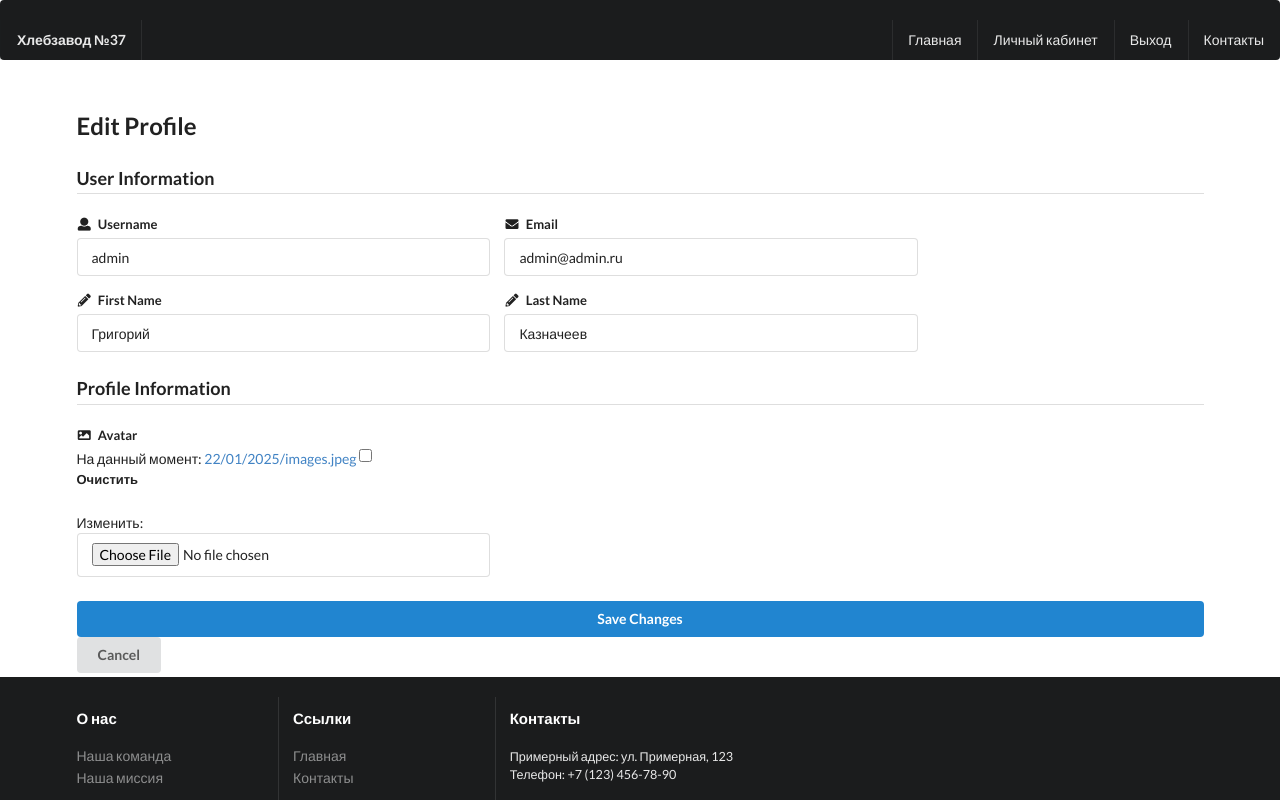
After one commit to extreme6952/my_hleb_zavod, a Django app: page /account/profile-edit-user/ in a window 1280 px wide. The commit adds this page. Run offline with Django 4.2, Linux system fonts and the light colour scheme; a user stored in the database is signed in; data comes from the database, SQL or seed files in the repository; both versions use the stored data as it was after the commit.

Commit message:
добиваю функции аккаунта у юзера

```diff
--- /dev/null
+++ b/account/authentication.py
@@ -0,0 +1 @@
+from django.contrib.auth.models import User
--- a/account/forms.py
+++ b/account/forms.py
@@ -3,6 +3,7 @@ from django.forms import modelformset_factory
 from .models import *
 from django.contrib.auth.models import User
 from django.contrib.auth.forms import UserCreationForm
+from django.forms.models import inlineformset_factory
 
 
 class UserRegistrationForm(UserCreationForm):
@@ -39,3 +40,16 @@ class WorkSchecludeWorkDataForm(forms.ModelForm):
     class Meta:
         model = WorkScheclude
         fields = ['date','is_working']
+
+
+#сделать методы для email
+class UserEditForm(forms.ModelForm):
+    class Meta:
+        model = User
+        fields = ['username','last_name','first_name','email']
+
+
+class UserProfileEditForm(forms.ModelForm):
+    class Meta:
+        model = Profile
+        fields = ['image']
--- a/account/templates/profile/profile_detail_user.html
+++ b/account/templates/profile/profile_detail_user.html
@@ -28,7 +28,7 @@
                     </div>
                 </div>
                 <div class="extra content">
-                    <a href="#" class="ui primary button fluid">Редактировать профиль</a>
+                    <a href="{% url "account:profile_edit_user" %}" class="ui primary button fluid">Редактировать профиль</a>
                 </div>
             </div>
         </div>
--- /dev/null
+++ b/account/templates/profile/profile_edit_user.html
@@ -0,0 +1,98 @@
+{% extends "base.html" %}
+
+{% block title %} Profile Edit User {% endblock title %}
+
+{% block content %}
+<div class="ui container">
+    <h2 class="ui header">Edit Profile</h2>
+    <form class="ui form" method="post" enctype="multipart/form-data">
+        {% csrf_token %}
+
+        <h3 class="ui dividing header">User Information</h3>
+        <div class="fields">
+            <div class="six wide field">
+                <label for="{{ user_form.username.id_for_label }}">
+                    <i class="user icon"></i> Username
+                </label>
+                {{ user_form.username }}
+                {{ user_form.username.errors }}
+            </div>
+            <div class="six wide field">
+                <label for="{{ user_form.email.id_for_label }}">
+                    <i class="envelope icon"></i> Email
+                </label>
+                {{ user_form.email }}
+                {{ user_form.email.errors }}
+            </div>
+        </div>
+        <div class="fields">
+            <div class="six wide field">
+                <label for="{{ user_form.first_name.id_for_label }}">
+                    <i class="pencil alternate icon"></i> First Name
+                </label>
+                {{ user_form.first_name }}
+                {{ user_form.first_name.errors }}
+            </div>
+            <div class="six wide field">
+                <label for="{{ user_form.last_name.id_for_label }}">
+                    <i class="pencil alternate icon"></i> Last Name
+                </label>
+                {{ user_form.last_name }}
+                {{ user_form.last_name.errors }}
+            </div>
+        </div>
+
+        <h3 class="ui dividing header">Profile Information</h3>
+        <div class="fields">
+            <div class="six wide field">
+                <label for="{{ profile_form.image.id_for_label }}">
+                    <i class="image icon"></i> Avatar
+                </label>
+                {{ profile_form.image }}
+                {{ profile_form.image.errors }}
+
+                <!-- Image preview -->
+                <div id="image-preview" style="margin-top: 10px;">
+                    <img id="avatar-preview" src="#" alt="Avatar Preview" style="display:none; max-width: 100%;"/>
+                </div>
+            </div>
+        </div>
+
+        <!-- Save button -->
+        <button class="ui button primary fluid" type="submit">Save Changes</button>
+
+        <!-- Cancel button -->
+        <a href="{% url 'account:profile_worker' %}" class="ui button">Cancel</a>
+    </form>
+</div>
+
+<style>
+    /* Custom styles for better spacing and aesthetics */
+    .ui.container {
+        margin-top: 20px;
+    }
+    .ui.header {
+        margin-bottom: 20px;
+    }
+    .fields .field {
+        margin-bottom: 15px; /* Add space between fields */
+    }
+    .error.message {
+        color: red; /* Make error messages red */
+    }
+</style>
+
+<script>
+// JavaScript to handle image preview
+document.getElementById('id_image').addEventListener('change', function(event) {
+    const reader = new FileReader();
+    reader.onload = function(){
+        const output = document.getElementById('avatar-preview');
+        output.src = reader.result;
+        output.style.display = 'block'; // Show the image preview
+    }
+    reader.readAsDataURL(event.target.files[0]);
+});
+</script>
+
+{% endblock content %}
--- a/account/urls.py
+++ b/account/urls.py
@@ -10,5 +10,6 @@ urlpatterns = [
          name='logout'),
     path('registration/',views.UserRegistrationView.as_view(),name="user_registration"),
     path('profile-detail/',views.ProfileUserDetailView.as_view(),name='profile_worker'),
-    path('working-day-calendar/',views.add_work_date_user,name='working_day_call')
+    path('working-day-calendar/',views.add_work_date_user,name='working_day_call'),
+    path('profile-edit-user/',views.UserEditFormViews.as_view(),name='profile_edit_user')
 ]
--- a/account/views.py
+++ b/account/views.py
@@ -1,15 +1,15 @@
-from django.shortcuts import redirect, render
+from django.shortcuts import redirect,render,get_object_or_404
 from django.contrib import messages
-from django.views.generic.edit import CreateView,DeleteView,UpdateView
-from django.views.generic.list import ListView
+from django.views.generic.edit import CreateView,DeleteView,UpdateView,FormView
 from django.views.generic.detail import DetailView
 from django.views.generic.base import TemplateResponseMixin
+from django.contrib.auth.mixins import LoginRequiredMixin
+from django.views.generic.list import ListView
 from django.views.generic import View
-from django.contrib.auth.mixins import LoginRequiredMixin
 from datetime import timedelta,datetime
 from .models import *
 from .forms import *
-
+from django.contrib import messages
 
 class UserRegistrationView(TemplateResponseMixin,View):
 
@@ -99,3 +99,47 @@ def add_work_date_user(request):
     return render(request,
                 'profile/work_days.html',
                 context)
+
+
+class UserEditFormViews(LoginRequiredMixin,View):
+
+    template_name = 'profile/profile_edit_user.html'
+
+    def form_valid(self, form):
+        form.instance.user = self.request.user
+        return super().form_valid(form)
+
+    def get(self,request,*args, **kwargs):
+        user_form = UserEditForm(instance=request.user)
+        profile_form = UserProfileEditForm(instance=request.user.profile_user)
+
+        return render(request,
+                      self.template_name,
+                      {'user_form':user_form,
+                       'profile_form':profile_form,
+                       })
+
+    def post(self,request,*args, **kwargs):
+
+        user_form = UserEditForm(request.POST,
+                                 instance=request.user)
+        profile_form = UserProfileEditForm(request.POST,
+                                           files=request.FILES,
+                                           instance=request.user.profile_user,)
+
+        if user_form.is_valid() and profile_form.is_valid():
+            user_form.save()
+            profile_form.save()
+            messages.success(request,
+                             'Ваши данные были успешно изменены!!!')
+
+            return redirect('account:profile_worker')
+        else:
+            messages.error(request,
+                           'При заполнении данных произошла ошибка,повторите попытку.(')
+
+        return render(request,
+                      self.template_name,
+                      {'user_form':user_form,
+                       'profile_form':profile_form,
+                       })
--- a/inventory/templates/base.html
+++ b/inventory/templates/base.html
@@ -1,3 +1,4 @@
+{% load static %}
 <!DOCTYPE html>
 <html lang="ru">
 <head>
@@ -31,6 +32,8 @@
             margin: 0; /* Удаление отступов у параграфов */
         }
     </style>
+    <link rel="icon" href="{% static 'png/icons8-буханка-хлеба-48-Photoroom.png' %}">
+
 </head>
 <body>
 
```
Also changed, not shown: db.sqlite3, media/22/01/2025/images.jpeg (added), my_hleb_zavod/static/png/icons8-буханка-хлеба-48-Photoroom.png (added), 1 other file.
